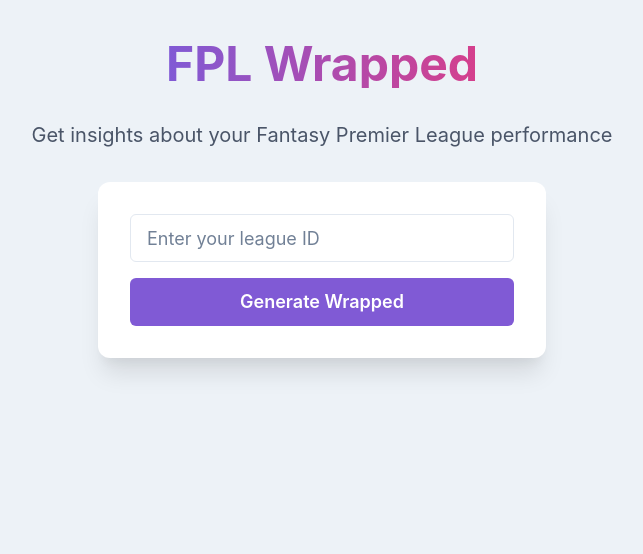
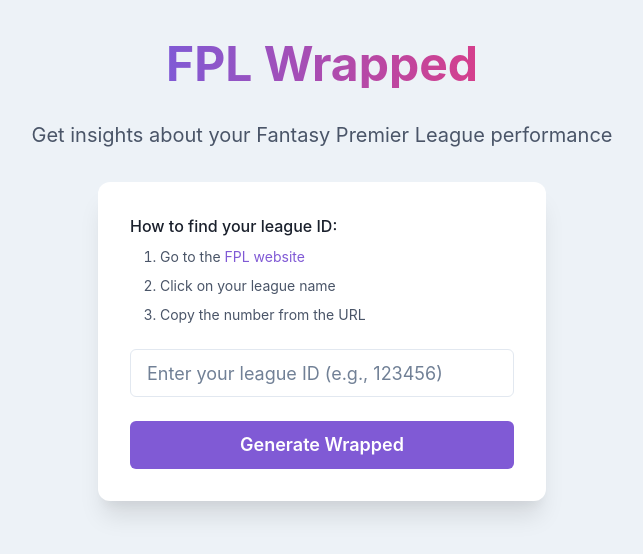
Before and after one commit to javaidb/fpl-wrapped, a React (Vite) app: page / in a window 1280 px wide. Shown: the top 554 px of the page, without its empty margins (318-961 px from the left). Built offline with nearby package versions, Linux system fonts and the light colour scheme.

Commit message:
adjustments for github pages functionality

```diff
--- a/index.html
+++ b/index.html
@@ -2,7 +2,7 @@
 <html lang="en">
   <head>
     <meta charset="UTF-8" />
-    <link rel="icon" type="image/svg+xml" href="/fpl-icon.svg" />
+    <link rel="icon" type="image/svg+xml" href="/fpl-wrapped/fpl-icon.svg" />
     <meta name="viewport" content="width=device-width, initial-scale=1.0" />
     <title>FPL Wrapped</title>
     <meta name="description" content="Get insights about your Fantasy Premier League performance" />
--- a/src/App.tsx
+++ b/src/App.tsx
@@ -10,6 +10,9 @@
   useToast,
   Container,
   Progress,
+  Link,
+  OrderedList,
+  ListItem,
 } from '@chakra-ui/react';
 import { fetchLeagueInfo, fetchManagerHistory, LeagueInfo, ManagerHistory } from './services/fplApi';
 import LeagueStats from './components/LeagueStats';
@@ -64,7 +67,7 @@
     } catch (error) {
       toast({
         title: 'Error',
-        description: 'Failed to fetch league data',
+        description: 'Failed to fetch league data. Please make sure the league ID is correct.',
         status: 'error',
         duration: 3000,
         isClosable: true,
@@ -102,12 +105,22 @@
               borderRadius="xl"
               boxShadow="xl"
             >
-              <VStack spacing={4}>
+              <VStack spacing={6}>
+                <Box w="full">
+                  <Text mb={2} fontWeight="medium">How to find your league ID:</Text>
+                  <OrderedList spacing={2} pl={4} color="gray.600" fontSize="sm">
+                    <ListItem>Go to the <Link href="https://fantasy.premierleague.com/" isExternal color="purple.500">FPL website</Link></ListItem>
+                    <ListItem>Click on your league name</ListItem>
+                    <ListItem>Copy the number from the URL</ListItem>
+                  </OrderedList>
+                </Box>
+
                 <Input
-                  placeholder="Enter your league ID"
+                  placeholder="Enter your league ID (e.g., 123456)"
                   value={leagueId}
                   onChange={(e) => setLeagueId(e.target.value)}
                   size="lg"
+                  type="number"
                 />
                 <Button
                   type="submit"
@@ -119,6 +132,10 @@
                   Generate Wrapped
                 </Button>
                 {loading && (
+                  <Box w="full">
+                    <Text mb={2} fontSize="sm" color="gray.600" textAlign="center">
+                      Fetching data for all managers...
+                    </Text>
                     <Progress
                       value={loadingProgress}
                       w="full"
@@ -126,6 +143,7 @@
                       hasStripe
                       isAnimated
                     />
+                  </Box>
                 )}
               </VStack>
             </Box>
--- a/src/services/fplApi.ts
+++ b/src/services/fplApi.ts
@@ -1,5 +1,6 @@
 import axios from 'axios';
 
+const CORS_PROXY = 'https://corsproxy.io/?';
 const FPL_API_BASE_URL = 'https://fantasy.premierleague.com/api';
 
 export interface LeagueInfo {
@@ -71,10 +72,11 @@
 export const fetchLeagueInfo = async (leagueId: string): Promise<LeagueInfo> => {
   try {
     const response = await axios.get(
-      `${FPL_API_BASE_URL}/leagues-classic/${leagueId}/standings/`
+      `${CORS_PROXY}${encodeURIComponent(`${FPL_API_BASE_URL}/leagues-classic/${leagueId}/standings/`)}`
     );
     return response.data;
   } catch (error) {
+    console.error('Error fetching league info:', error);
     throw new Error('Failed to fetch league information');
   }
 };
@@ -82,10 +84,11 @@
 export const fetchManagerHistory = async (managerId: number): Promise<ManagerHistory> => {
   try {
     const response = await axios.get(
-      `${FPL_API_BASE_URL}/entry/${managerId}/history/`
+      `${CORS_PROXY}${encodeURIComponent(`${FPL_API_BASE_URL}/entry/${managerId}/history/`)}`
     );
     return response.data;
   } catch (error) {
+    console.error('Error fetching manager history:', error);
     throw new Error('Failed to fetch manager history');
   }
 };
@@ -93,10 +96,11 @@
 export const fetchManagerInfo = async (managerId: number) => {
   try {
     const response = await axios.get(
-      `${FPL_API_BASE_URL}/entry/${managerId}/`
+      `${CORS_PROXY}${encodeURIComponent(`${FPL_API_BASE_URL}/entry/${managerId}/`)}`
     );
     return response.data;
   } catch (error) {
+    console.error('Error fetching manager info:', error);
     throw new Error('Failed to fetch manager information');
   }
 };
```
Lines whose indentation alone changed are shown as unchanged.
